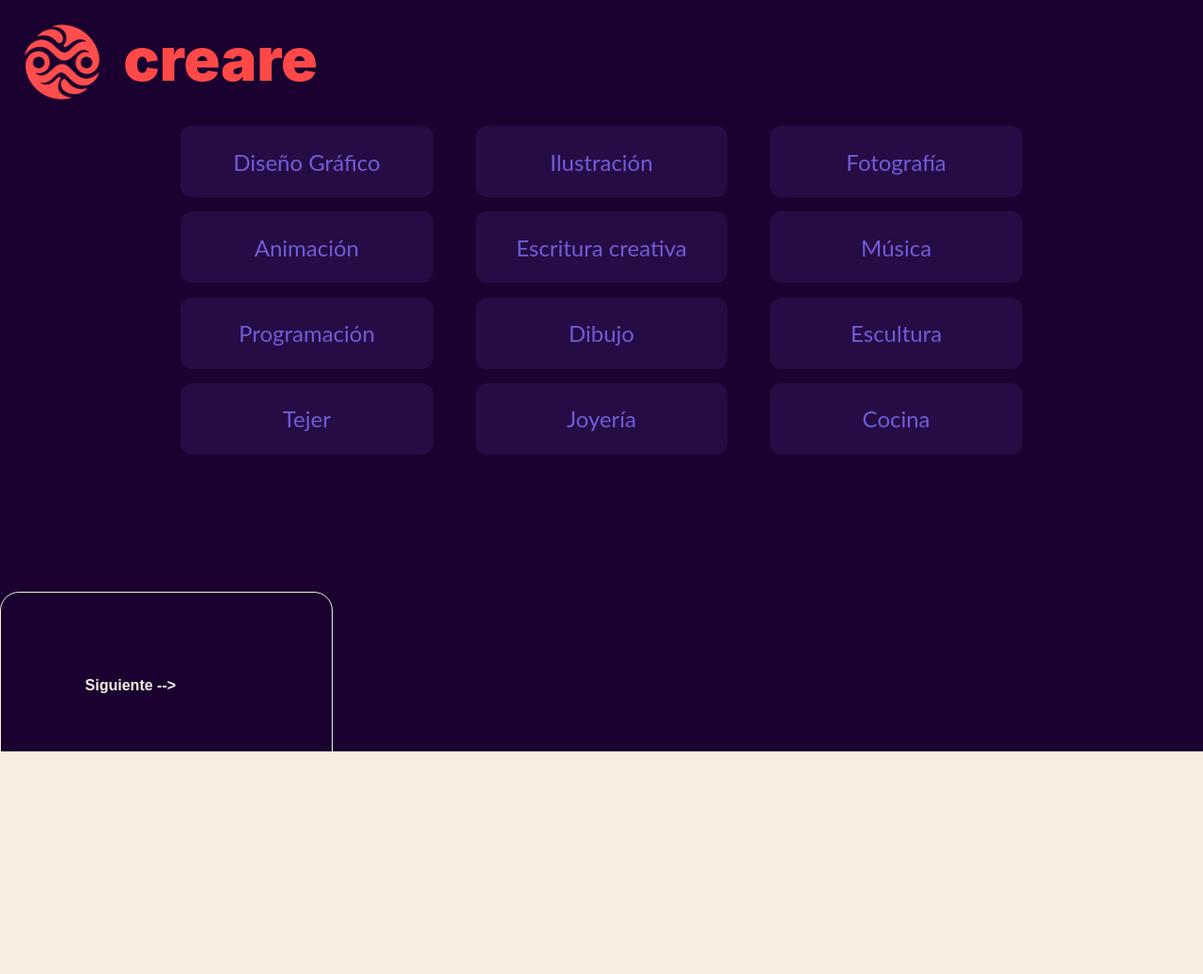
After one commit to juanfriorozco8/proyecto2, a Flask app: page /intereses in a window 1280 px wide. The commit adds this page. Shown: the whole page at 94% size. Run offline with Flask 3, Linux system fonts and the light colour scheme.

Commit message:
pagina de intereses ya lista con su front a medias pero funcional, las rutas listas

```diff
--- a/app.py
+++ b/app.py
@@ -38,7 +38,7 @@ def api_register():
     usuario = data.get('usuario')
     correo = data.get('correo')
     contrasena = data.get('contrasena')
-    intereses = data.get('intereses', [])
+
 
     q = "MATCH (u:Usuario {usuario:$usuario}) RETURN u"
     if run_query(q, {'usuario': usuario}, single=True):
@@ -52,7 +52,21 @@ def api_register():
     })
     """
     run_query(query, {'usuario': usuario, 'correo': correo, 'contrasena': contrasena})
+    session['usuario'] = usuario
 
+    return jsonify({"msg": "Usuario registrado exitosamente"})
+
+@app.route('/intereses', methods=['GET'])
+def intereses_page():
+    return render_template('intereses.html')
+
+@app.route('/api/intereses', methods=['POST'])
+def cargar_intereses():
+    usuario = session.get('usuario')
+    if not usuario:
+        return jsonify({"error": "Sesión expirada o no iniciada"}), 403
+    data = request.json
+    intereses = data.get('intereses', [])
     print("Intereses recibidos en backend:", intereses)
     for inter in intereses:
         # Crear etiqueta si no existe y relacionar
@@ -63,8 +77,7 @@ def api_register():
         MERGE (u)-[:INTERESA_EN]->(e)
         """
         run_query(q_inter, {'usuario': usuario, 'interes': inter})
-
-    return jsonify({"msg": "Usuario registrado exitosamente"})
+        return jsonify({"msg": "Intereses guardados exitosamente"})
 
 @app.route('/login', methods=['GET'])
 def login_page():
@@ -201,14 +214,32 @@ def api_rating():
     if not run_query(q_curso, {'curso_id': int(curso_id)}, single=True):
         return jsonify({"error": "Curso no encontrado"}), 404
 
-    q_rating = """
-    MATCH (c:Curso)
-    WHERE id(c) = $curso_id
-    SET c.rating = $rating
+    # 1. Guardar el rating como relación entre usuario y curso
+    guardar_rating = """
+    MERGE (u:Usuario {usuario:$usuario})
+    WITH u
+    MATCH (c:Curso) WHERE id(c) = $curso_id
+    MERGE (u)-[r:CALIFICO]->(c)
+    SET r.valor = $rating
     """
-    run_query(q_rating, {'curso_id': int(curso_id), 'rating': float(rating)})
+    run_query(guardar_rating, {
+        'usuario': usuario,
+        'curso_id': int(curso_id),
+        'rating': float(rating)
+    })
 
-    return jsonify({"msg": "Calificación guardada"})
+    # 2. Calcular y actualizar el promedio de calificaciones
+    actualizar_promedio = """
+    MATCH (c:Curso) WHERE id(c) = $curso_id
+    WITH c
+    MATCH (u)-[r:CALIFICO]->(c)
+    WITH c, avg(r.valor) AS promedio
+    SET c.rating = promedio
+    """
+    run_query(actualizar_promedio, {'curso_id': int(curso_id)})
+
+    # 3. Respuesta al frontend
+    return jsonify({"msg": "Calificación guardada y promedio actualizado"})
 
 @app.route('/cargar_base')
 def cargar_base():
--- a/datos_base/autores.json
+++ b/datos_base/autores.json
@@ -1,5 +1,9 @@
 [
-  {"nombre": "Ana Pérez", "biografia": "Experta en fotografía con 10 años de experiencia.", "foto": "https://i.pravatar.cc/150?img=1"},
+  {"nombre": "Ana Pérez",
+  "biografia": "Experta en fotografía con 10 años de experiencia.",
+  "foto": "https://i.pravatar.cc/150?img=1"},
+
+
   {"nombre": "Luis Méndez", "biografia": "Fotógrafo profesional especializado en retrato.", "foto": "https://i.pravatar.cc/150?img=11"},
   {"nombre": "Isabel García", "biografia": "Fotógrafa de naturaleza y paisajes.", "foto": "https://i.pravatar.cc/150?img=21"},
   {"nombre": "Pedro Sánchez", "biografia": "Especialista en fotografía nocturna.", "foto": "https://i.pravatar.cc/150?img=31"},
--- a/static/estilos.css
+++ b/static/estilos.css
@@ -1,5 +1,5 @@
 body {
-  background-color:#F9EDE0;
+    background-color: #F9EDE0;
     color: #1A012F;
     margin: 0;
     padding: 0;
@@ -14,7 +14,7 @@ h1 {
     font-weight: 900;
 }
 
-h2{
+h2 {
     font-family: 'Lato', sans-serif;
     margin: 0;
     color: #715BD7;
@@ -23,7 +23,8 @@ h2{
     font-weight: lighter;
 }
 
-.container_login, .container_reg{
+.container_login,
+.container_reg {
     display: flex;
     flex-direction: row;
     height: 100vh;
@@ -31,7 +32,8 @@ h2{
     background-color: rgb(199, 255, 255);
 }
 
-.login_izq,.reg_izq{
+.login_izq,
+.reg_izq {
     width: 55%;
     display: flex;
     flex-direction: column;
@@ -44,21 +46,25 @@ h2{
 }
 
 .logo {
-    width:100%;
-}
-img{
     width: 100%;
 }
+
+img {
+    width: 100%;
+}
+
 .creare_login {
     font-size: 600%;
     font-weight: 900;
 }
-.slogan_login{
+
+.slogan_login {
     font-style: italic;
     font-size: 150%;
 }
 
-.login_der, .reg_der{
+.login_der,
+.reg_der {
     justify-content: center;
     align-items: center;
     width: 45%;
@@ -70,7 +76,8 @@ img{
     max-height: 100%;
     padding: 5%;
 }
-.next{
+
+.next {
     font-size: 100%;
     border-color: #FF4848;
     font-weight: bolder;
@@ -84,11 +91,11 @@ img{
     background-color: #725bd700;
     border-color: #F9EDE0;
     border-style: solid;
-    border-radius:20px;
+    border-radius: 20px;
     border-width: 1px;
 }
 
-.ingreso{
+.ingreso {
     border: 0;
     background-color: #725bd760;
     padding: 4.5%;
@@ -96,24 +103,13 @@ img{
     color: #F9EDE0;
 }
 
-.go_register,.go_login{
+.go_register,
+.go_login {
     font-size: 100%;
-    color:#F9EDE0;
+    color: #F9EDE0;
 }
 
-.intereses{
-    font-size: larger;
-    font-weight: bolder;
-    color: #715BD7;
-}
 
-.intereses_box{
-    margin: 10%;
-}
-.intereses_list{
-    margin-top: 5%;
-    margin-bottom: 10%;
-}
 
 .card {
     border: 1px solid #715BD7;
@@ -128,3 +124,99 @@ img{
     max-width: 100%;
     border-radius: 8px;
 }
+
+.container {
+    background-color: #1A012F;
+
+}
+
+.hola {
+    color: #F9EDE0;
+}
+
+/*
+.container_interest{
+    height: 100vh;
+    width: 100vw;
+    background-color: #1A012F;
+    display: flex;
+    flex-direction: column;
+}
+
+.intereses{
+    font-size: larger;
+    font-weight: bolder;
+    color: #ffffff;
+}
+
+.intereses_list{
+    color: #f5f5f5;
+}
+*/
+.container_interest{
+    height: 100vh;
+    width: 100vw;
+    background-color: #1A012F;
+    display: flex;
+    flex-direction: column;
+}
+
+.intereses_box input {
+    display: none;
+}
+
+.intereses_box span {
+  display: block;           /* ocupa todo el ancho del label */
+  width: 100%;              /* iguala todos los botones */
+  text-align: center;
+  padding: 8% 0;          /* altura uniforme */
+  border-radius: 12px;
+  background-color: #715BD720;
+  color: #715BD7;
+  cursor: pointer;
+  font-size: 150%;
+  transition: all 0.3s ease;
+  border: 2px solid transparent;
+  box-sizing: border-box;
+}
+.intereses_box input:hover+span{
+    background-color: #1A012F;
+    color: #F9EDE0;
+    border-color: #F9EDE0;
+}
+
+.intereses_box input:checked+span {
+    background-color: #715BD7;
+    color: #1A012F;
+    border-color: #715BD7;
+}
+
+
+#intereses {
+    padding-left: 15%;
+    padding-right: 15%;
+    display: grid;
+    grid-template-columns: repeat(3, 1fr);
+    /* 3 columnas */
+    gap: 5%;
+    /* espacio entre botones */
+
+    margin: 0 auto;
+}
+
+.header{
+    display: flex;
+    flex-direction: row;
+    align-items: center;
+}
+.logo_header{
+    width: 10vh;
+    margin: 2%;
+}
+.creare_header{
+    padding-bottom: 1vh;
+    margin: 0;
+    font-size: 8vh;
+    line-height: 1;
+    color: #FF4848;
+}
--- /dev/null
+++ b/static/js/intereses.js
@@ -0,0 +1,65 @@
+document.addEventListener("DOMContentLoaded", () => {
+  const form = document.getElementById("registrar_intereses");
+  const mensaje = document.getElementById("mensaje");
+
+  form.addEventListener("submit", async (e) => {
+    e.preventDefault();
+
+    const checkboxes = document.querySelectorAll('input[name="intereses"]:checked');
+    const intereses = Array.from(checkboxes).map(cb => cb.value);
+
+    const datos = { intereses };
+
+    try {
+      const res = await fetch("/api/intereses", {
+        method: "POST",
+        headers: { "Content-Type": "application/json" },
+        body: JSON.stringify(datos),
+      });
+
+      const json = await res.json();
+
+      if (res.ok) {
+        mensaje.textContent = "Registro exitoso 🎉";
+        mensaje.style.color = "green";
+        form.reset();
+        setTimeout(() => {
+          window.location.href = "/feed";
+        }, 1500);
+      } else {
+        mensaje.textContent = json.error || "Error al registrar.";
+        mensaje.style.color = "red";
+      }
+    } catch (err) {
+      mensaje.textContent = "Error de conexión con el servidor.";
+      mensaje.style.color = "red";
+      console.error(err);
+    }
+  });
+});
+
+const intereses = [
+  "Diseño Gráfico", "Ilustración", "Fotografía",
+  "Animación", "Escritura creativa", "Música",
+  "Programación", "Dibujo", "Escultura",
+  "Tejer", "Joyería", "Cocina"
+];
+
+const contenedor = document.getElementById("intereses");
+
+intereses.forEach(interes => {
+  const label = document.createElement("label");
+  label.className = "intereses_box";
+
+  const input = document.createElement("input");
+  input.type = "checkbox";
+  input.name = "intereses";
+  input.value = interes;
+
+  const span = document.createElement("span");
+  span.textContent = interes;
+
+  label.appendChild(input);
+  label.appendChild(span);
+  contenedor.appendChild(label);
+});
--- a/templates/feed.html
+++ b/templates/feed.html
@@ -6,7 +6,9 @@
     <link rel="stylesheet" href="{{ url_for('static', filename='estilos.css') }}">
 </head>
 <body>
-    <h1>Bienvenido, {{ usuario }}</h1>
+    <div class ="container">
+
+        <h1 class="hola">Bienvenido, {{ usuario }}</h1>
 
         <h2>Cursos recomendados:</h2>
         <div id="cursos"></div>
@@ -17,5 +19,6 @@
         </form>
 
         <script src="{{ url_for('static', filename='js/feed.js') }}"></script>
+    </div>
 </body>
 </html>
--- /dev/null
+++ b/templates/intereses.html
@@ -0,0 +1,40 @@
+<!DOCTYPE html>
+<html lang="en">
+
+<head>
+    <meta charset="UTF-8">
+    <title>Intereses</title>
+    <link rel="stylesheet" href="{{ url_for('static', filename='estilos.css') }}">
+</head>
+
+<body>
+    <div class="container_interest">
+        <div class="header">
+            <div class="logo_header">
+                <img src="{{ url_for('static', filename='images/logo.png') }}" alt="logo">
+            </div>
+            <h1 class="creare_header">creare</h1>
+        </div>
+        <form id="registrar_intereses">
+            <div class="intereses_list">
+                <div id="intereses"></div>
+                <!--<label class="intereses">Intereses:</label><br>
+                <div class="intereses_list">
+                    <input type="checkbox" name="intereses" value="Fotografía"> Fotografía<br>
+                    <input type="checkbox" name="intereses" value="Música"> Música<br>
+                    <input type="checkbox" name="intereses" value="Diseño Gráfico"> Diseño Gráfico<br>
+                    <input type="checkbox" name="intereses" value="Programación"> Programación<br>
+                    <input type="checkbox" name="intereses" value="Cocina"> Cocina<br>
+                    <input type="checkbox" name="intereses" value="Animación"> Animación<br>
+                    <input type="checkbox" name="intereses" value="Salud"> Salud<br>
+                    <input type="checkbox" name="intereses" value="Nutrición"> Nutrición<br>
+                </div> -->
+            </div>
+            <input class="next" type="submit" value="Siguiente -->">
+            <p id="mensaje"></p>
+        </form>
+    </div>
+    <script src="{{ url_for('static', filename='js/intereses.js') }}"></script>
+</body>
+
+</html>
```
Also changed, not shown: static/js/register.js (+2 -5 lines), templates/register.html (+2 -13 lines), static/images/logo.png (added). Lines whose indentation alone changed are shown as unchanged.
